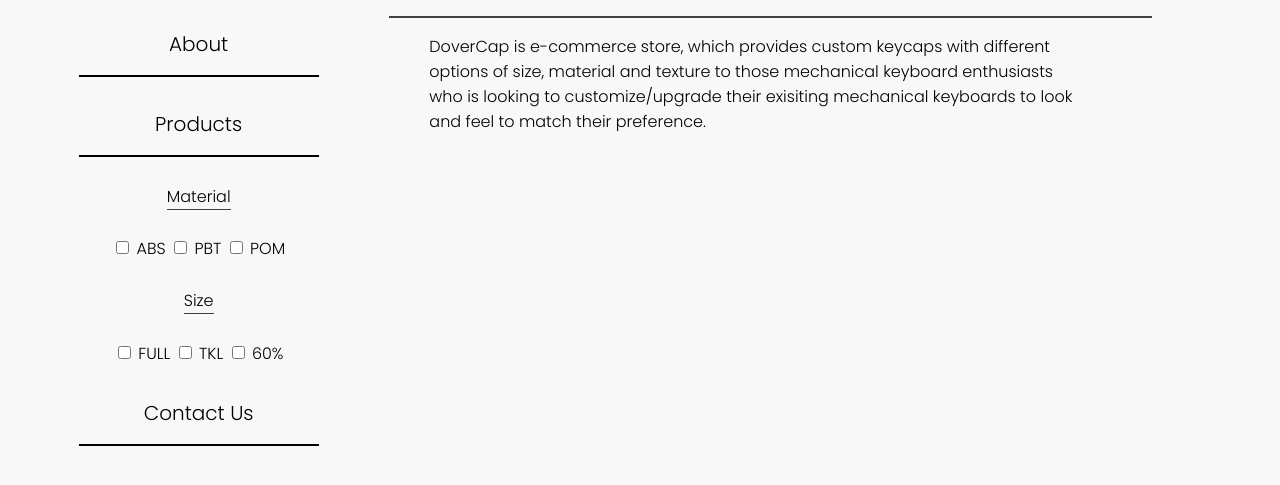
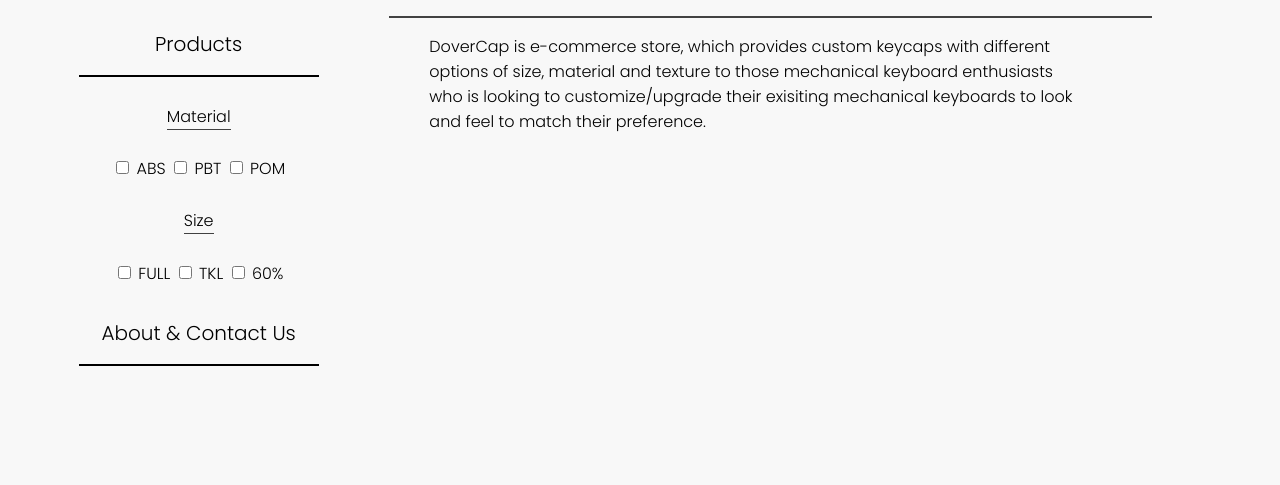
Before and after one commit to zack871024/IAT339-P02-Company, a plain HTML site: page website/about.html in a window 1280 px wide. Shown: the part 257-742 px from the top of the page. Drawn offline with Linux system fonts and the light colour scheme.

Commit message:
Updated Side Nav
updated side nav button for more simple design to match home page

```diff
--- a/website/about.html
+++ b/website/about.html
@@ -14,8 +14,8 @@
     <div class="sidenav">
 
         <a class="sidenav_items button-nav" href="index.html">Home</a>
-        <a class="sidenav_items button-nav" href="about.html">About</a>
-        <a class="sidenav_items button-nav" href="#">Products</a>
+
+        <a class="sidenav_items button-nav">Products</a>
 
         <div class="product-filter">
             <h5 class="product-filter-title">Material</h5>
@@ -44,7 +44,7 @@
 
         </div>
 
-        <a class="sidenav_items button-nav" href="#">Contact Us</a>
+        <a class="sidenav_items button-nav" href="about.html">About & Contact Us </a>
 </nav>
 
 <body>
```
